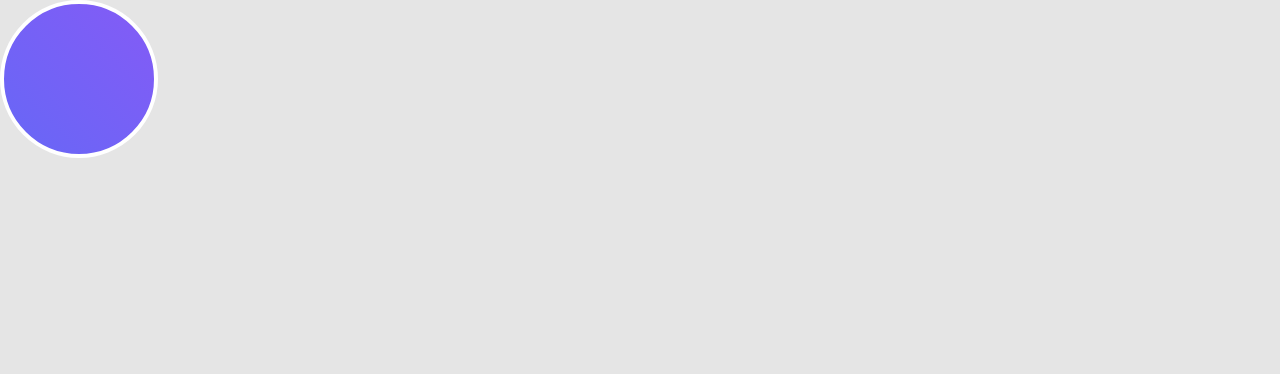
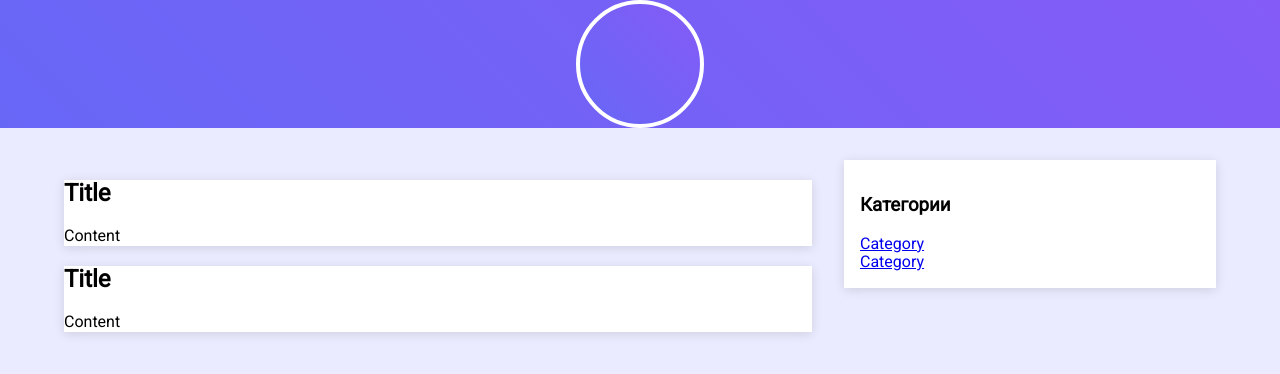
Before and after one commit to kaptn3/dev-blog-theme, a Jekyll site: the page built from index.md, in a window 1280 px wide. Shown: the top 374 px of the page. Built offline with Jekyll 4.4.1, drawn with Linux system fonts in a browser that asks for light colours.

Commit message:
Post, sidebar, fonts

```diff
--- /dev/null
+++ b/_includes/post.html
@@ -0,0 +1,4 @@
+<article class="post">
+  <h2>Title</h2>
+  <p>Content</p>
+</article>
--- /dev/null
+++ b/_includes/sidebar.html
@@ -0,0 +1,17 @@
+<aside class="sidebar">
+  <nav class="sidebar__item">
+    <h3>Категории</h3>
+    <ul class="cat-list">
+      <li>
+        <a href="#">
+          Category
+        </a>
+        </li>
+      <li>
+        <a href="#">
+          Category
+        </a>
+        </li>
+    </ul>
+  </nav>
+</aside>
--- a/_layouts/home.html
+++ b/_layouts/home.html
@@ -3,3 +3,14 @@ layout: default
 ---
 
 {%- include header.html -%}
+<main class="main">
+  <div class="container">
+    <div class="main-wrapper">
+      <ul class="post-list">
+        <li>{%- include post.html -%}</li>
+        <li>{%- include post.html -%}</li>
+      </ul>
+      {%- include sidebar.html -%}
+    </div>
+  </div>
+</main>
--- a/_sass/base/_colors.scss
+++ b/_sass/base/_colors.scss
@@ -1,5 +1,7 @@
 :root {
+  --gray: #EBEBFF;
   --blue: #6767F6;
   --violet: #845BF6;
   --gradient: linear-gradient(45deg, #6767F6, #845BF6);
+  --shadow: 0 .005em .01em 0 rgba(0,0,0,.12),0 2px 10px 0 rgba(0,0,0,.12);
 }
--- /dev/null
+++ b/_sass/base/_fonts.scss
@@ -0,0 +1,5 @@
+@import url('https://fonts.googleapis.com/css?family=Roboto&display=swap');
+
+html {
+  font-family: 'Roboto', sans-serif;
+}
--- a/_sass/base/_reset.scss
+++ b/_sass/base/_reset.scss
@@ -1,3 +1,7 @@
+html {
+  font-size: 16px;
+}
+
 body {
-  background-color: #E5E5E5;
+  background-color: var(--gray);
 }
--- a/_sass/components/_avatar.scss
+++ b/_sass/components/_avatar.scss
@@ -2,6 +2,6 @@
   border-radius: 100%;
   border: 4px solid #fff;
   background-image: var(--gradient);
-  width: 150px;
-  height: 150px;
+  width: 120px;
+  height: 120px;
 }
--- /dev/null
+++ b/_sass/components/_cat-list.scss
@@ -0,0 +1,5 @@
+.cat-list {
+  list-style: none;
+  padding: 0;
+  margin: 0;
+}
--- /dev/null
+++ b/_sass/components/_post-list.scss
@@ -0,0 +1,7 @@
+.post-list {
+  width: 100%;
+  padding: 0;
+  margin: 0;
+  list-style: none;
+  margin-right: 2rem;
+}
--- /dev/null
+++ b/_sass/components/_post.scss
@@ -0,0 +1,4 @@
+.post {
+  background-color: #fff;
+  box-shadow: var(--shadow);
+}
--- /dev/null
+++ b/_sass/layout/_container.scss
@@ -0,0 +1,32 @@
+.container {
+  padding: 0 15px;
+  position: relative;
+  margin: 0 auto;
+  width: auto;
+}
+
+@media screen and (min-width: 1024px) {
+  .container {
+    max-width: 960px;
+  }
+}
+
+@media screen and (min-width: 1216px) {
+  .container {
+    max-width: 1152px;
+  }
+}
+
+@media screen and (min-width: 1408px) {
+  .container {
+    max-width: 1200px;
+  }
+}
+
+.main {
+  padding: 2rem 3rem;
+}
+
+.main-wrapper {
+  display: flex;
+}
--- a/_sass/layout/_header.scss
+++ b/_sass/layout/_header.scss
@@ -0,0 +1,8 @@
+.header {
+  background-image: var(--gradient);
+
+  &__avatar {
+    display: flex;
+    justify-content: center;
+  }
+}
--- /dev/null
+++ b/_sass/layout/_sidebar.scss
@@ -0,0 +1,9 @@
+.sidebar {
+
+  &__item {
+    background: #fff;
+    box-shadow: var(--shadow);
+    padding: 1rem;
+    width: 340px;
+  }
+}
--- a/_sass/main.scss
+++ b/_sass/main.scss
@@ -1,7 +1,13 @@
 @import 'base/normalize',
         'base/reset',
-        'base/colors';
+        'base/colors',
+        'base/fonts';
 
-@import 'layout/header';
+@import 'layout/header',
+        'layout/container',
+        'layout/sidebar';
 
-@import 'components/avatar';
+@import 'components/avatar',
+        'components/post-list',
+        'components/post',
+        'components/cat-list';
```
Also changed, not shown: _sass/layout/_nav.scss (added).
